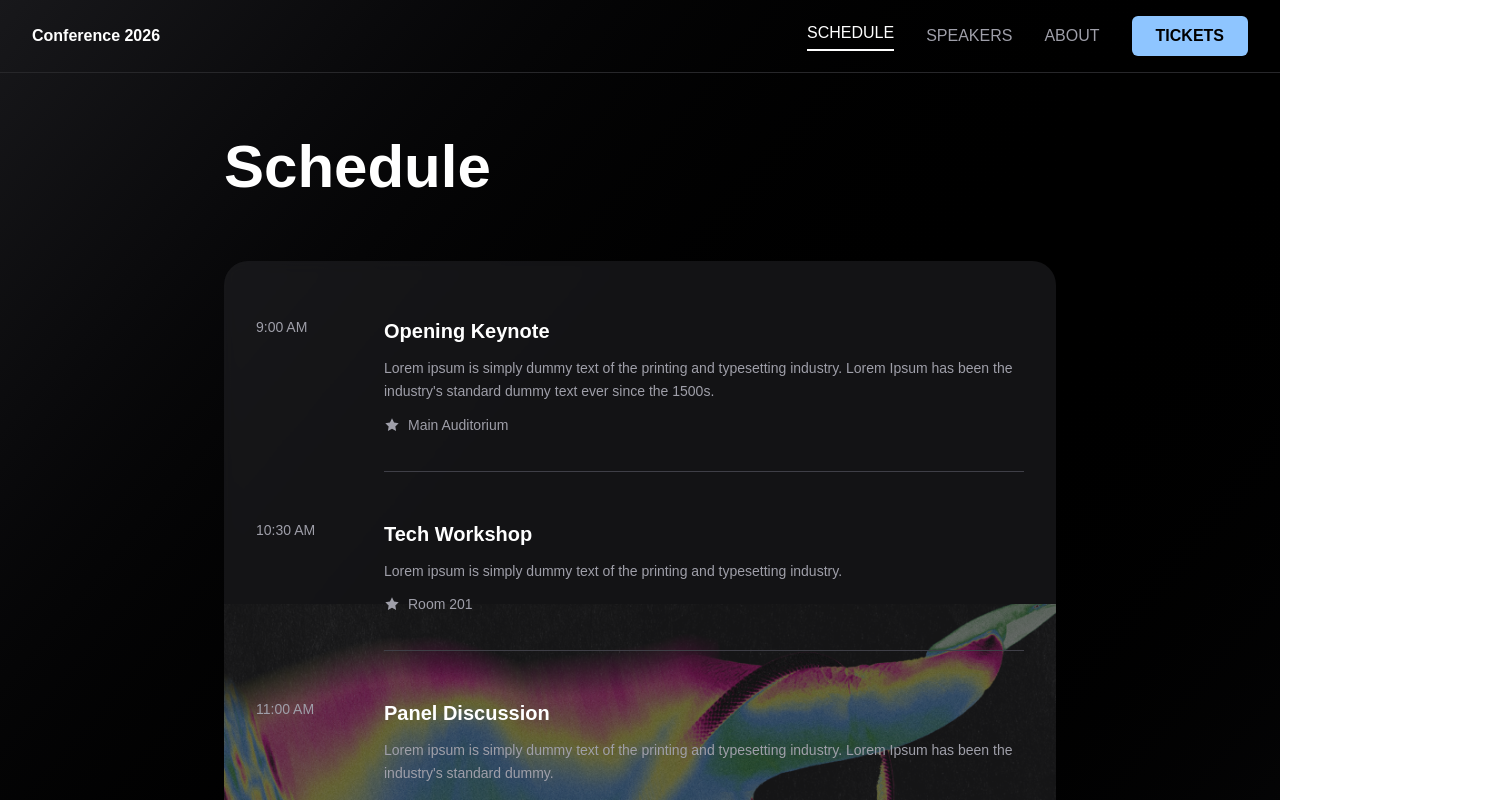
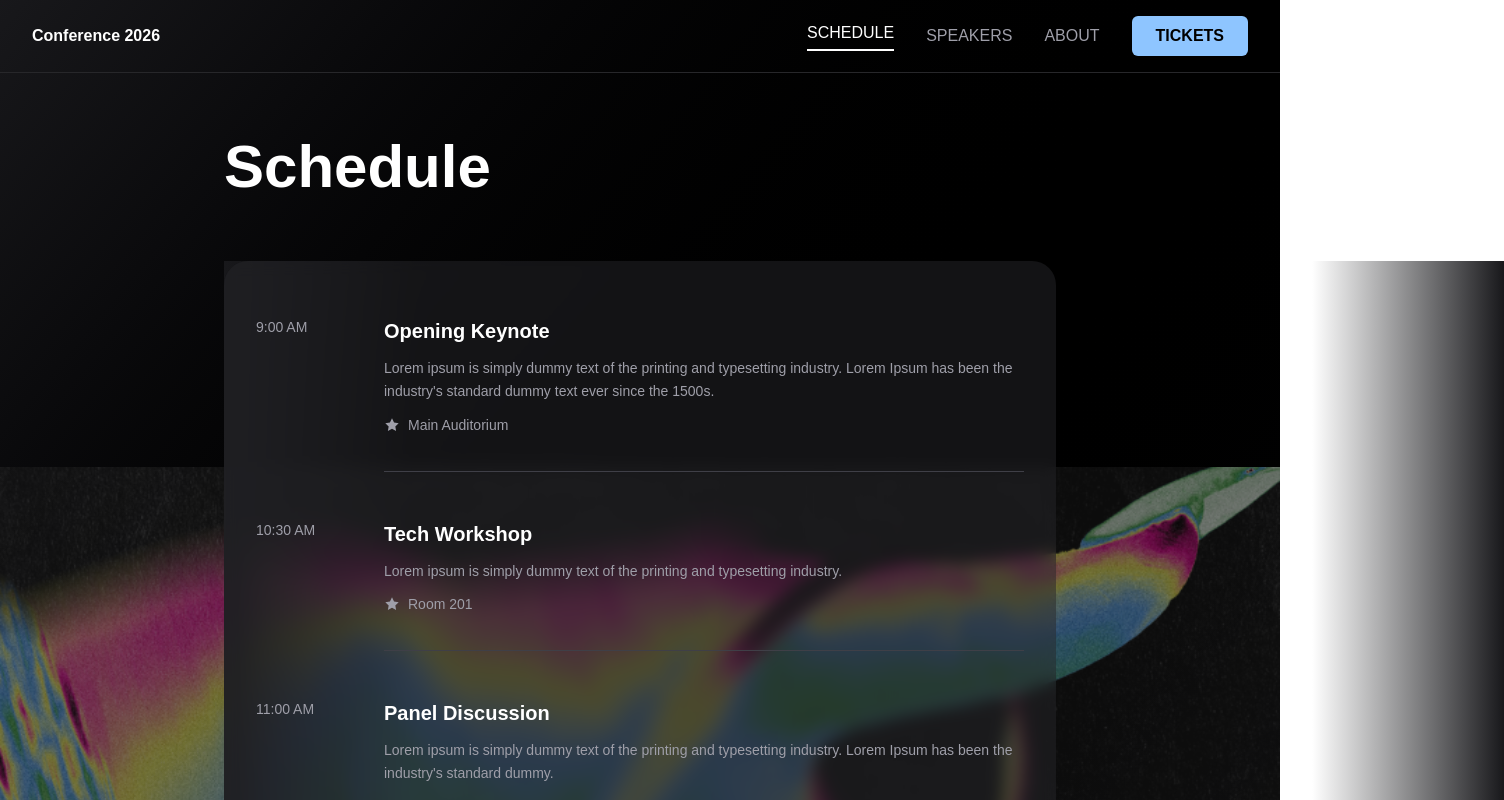
Before and after one commit to Scout-NU/conference-26, a Next.js app: page /schedule in a window 1280 px wide. Shown: the top 800 px of the page, 1504 px wide, since content can reach past the window. Built offline with nearby package versions, Linux system fonts and the light colour scheme.

Commit message:
working on image sizing on schedule page

```diff
--- a/app/schedule/page.tsx
+++ b/app/schedule/page.tsx
@@ -63,23 +63,35 @@ export default function Schedule() {
       <div className="mx-auto max-w-4xl px-8 py-16">
         <h1 className="mb-16 text-6xl font-bold text-white">Schedule</h1>
 
-        {/* Single Large Bubble with Background Image */}
-        <div className="relative overflow-hidden rounded-3xl bg-zinc-800/50 p-8 backdrop-blur-sm">
-          {/* Background Image - Centered */}
+        {/* Container with full-width background */}
+        <div className="relative">
+          {/* Background Image - Full Width */}
           <div
-            className="absolute inset-0 rounded-3xl"
+            className="absolute left-1/2 top-0 h-full w-screen -translate-x-1/2"
             style={{
               backgroundImage: `url(${handImage.src})`,
               backgroundSize: 'contain',
               backgroundRepeat: 'no-repeat',
               backgroundPosition: 'center',
-              opacity: 0.4,
+              opacity: 0.5,
               zIndex: 0
             }}
           ></div>
 
+          {/* Left gradient blend */}
+          <div
+            className="absolute left-0 top-0 h-full w-screen"
+            style={{
+              background: 'linear-gradient(to right, rgba(24, 24, 27, 1) 0%, rgba(24, 24, 27, 0) 15%, rgba(24, 24, 27, 0) 85%, rgba(24, 24, 27, 1) 100%)',
+              zIndex: 1,
+              pointerEvents: 'none'
+            }}
+          ></div>
+
+          {/* Card with content */}
+          <div className="relative z-10 overflow-hidden rounded-3xl bg-zinc-800/50 p-8 backdrop-blur-sm">
             {/* Events list */}
-          <div className="relative z-10">
+            <div className="relative">
               {scheduleData.map((event, index) => (
                 <EventItem
                   key={index}
@@ -94,5 +106,6 @@ export default function Schedule() {
           </div>
         </div>
       </div>
+    </div>
   );
 }
```
Lines whose indentation alone changed are shown as unchanged.
